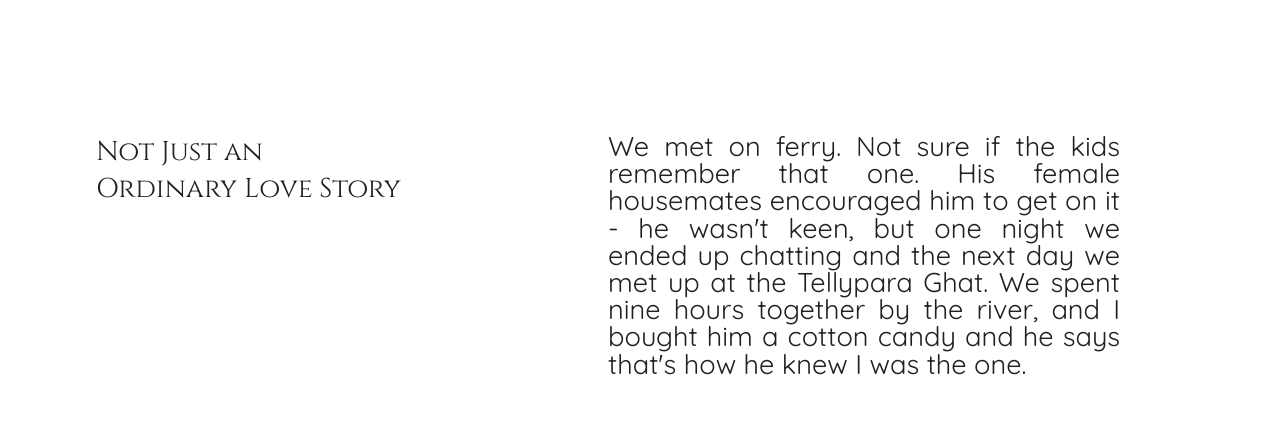
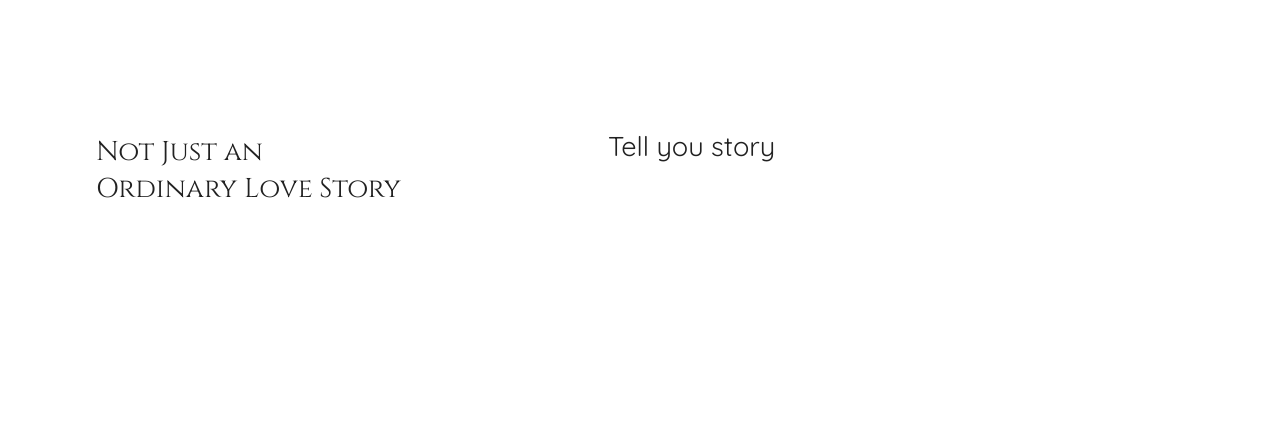
Before and after one commit to Agastya-Rushi/kiran_and_jyosthna_TM, a plain HTML site: page index.html in a window 1280 px wide. Shown: the part 2120-2555 px from the top of the page. Drawn offline with Linux system fonts and the light colour scheme.

Commit message:
one two three
one two three

```diff
--- a/index.html
+++ b/index.html
@@ -68,7 +68,7 @@
                 <h3 class="reveal">Not Just an <br>
                     Ordinary Love Story
                 </h3>
-                <p class="text reveal">We met on ferry. Not sure if the kids remember that one. His female housemates encouraged him to get on it - he wasn't keen, but one night we ended up chatting and the next day we met up at the Tellypara Ghat. We spent nine hours together by the river, and I bought him a cotton candy and he says that's how he knew I was the one.</p>
+                <p class="text reveal">Tell you story</p>
             </div>
 
 
```
